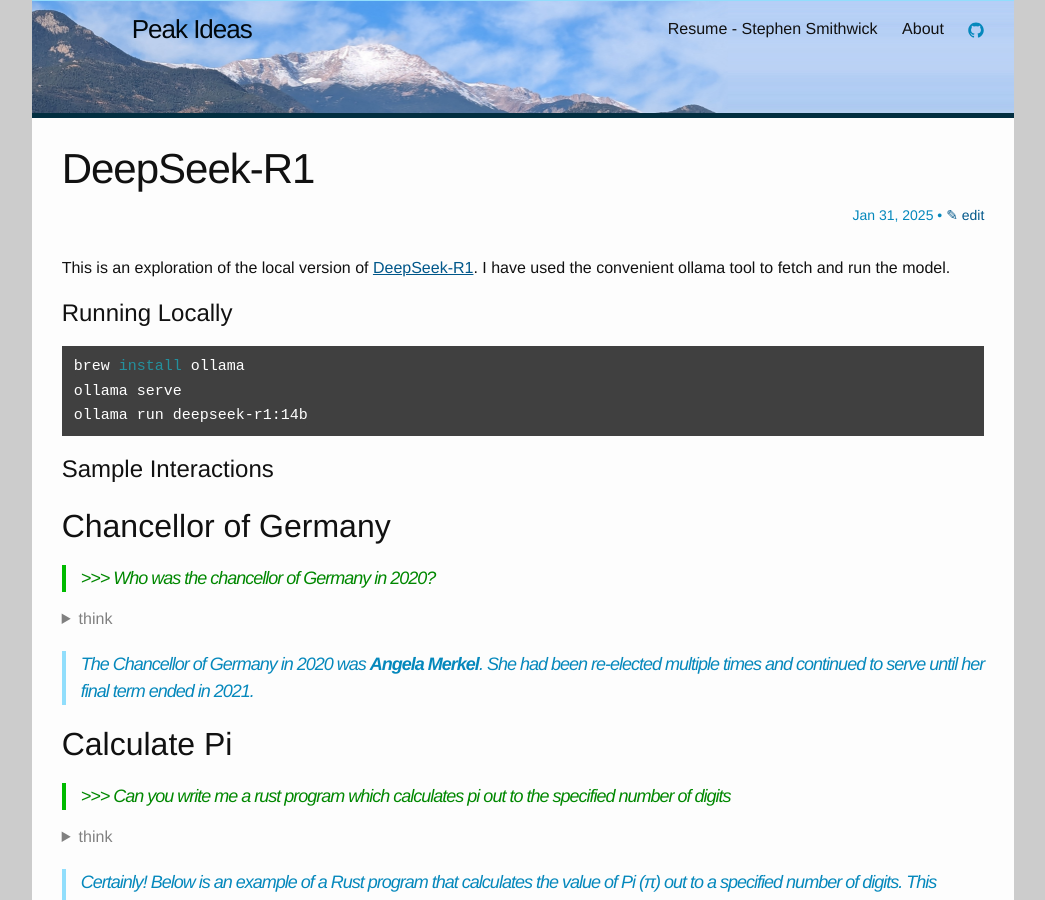
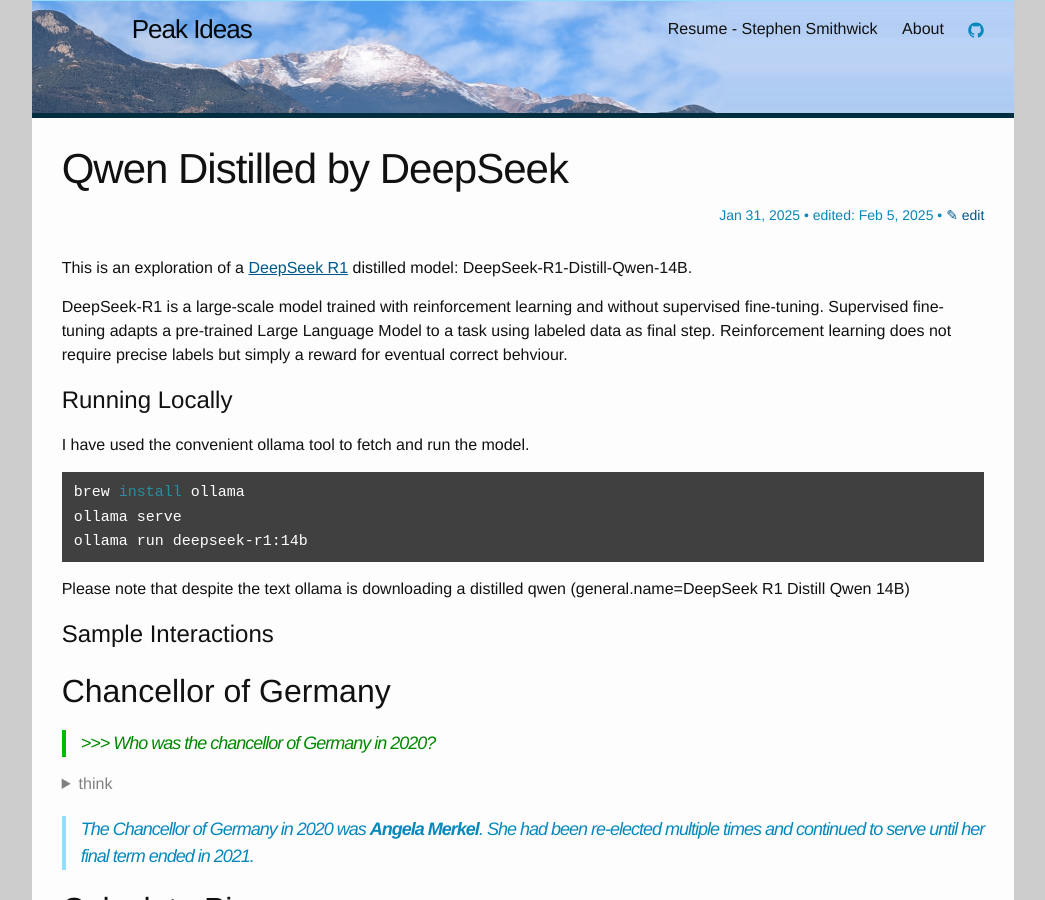
Before and after one commit to StephenSmithwick/StephenSmithwick.github.io, a Jekyll site: the page built from _posts/2025-01-31-Local-Qwen-Distilled-DeepSeek.md, in a window 1280 px wide and 900 px high. Shown: the whole window, without its empty margins (117-1162 px from the left). Built offline with Jekyll 4.4.1, drawn with Linux system fonts in a browser that asks for light colours.

Commit message:
Clarifying what model we're testing locally

````diff
--- a/_posts/2025-01-31-DeepSeek-R1.md
+++ b/_posts/2025-01-31-Local-Qwen-Distilled-DeepSeek.md
@@ -1,18 +1,26 @@
 ---
 layout: post
-title: DeepSeek-R1
+title: Qwen Distilled by DeepSeek
+last_edit: 2025-02-05
 published: true
 categories: ml
 ---
 
-This is an exploration of the local version of [DeepSeek-R1][DeepSeek-R1].  I have used the convenient ollama tool to fetch and run the model.
+This is an exploration of a [DeepSeek R1][DeepSeek-R1] distilled model: DeepSeek-R1-Distill-Qwen-14B.
+
+DeepSeek-R1 is a large-scale model trained with reinforcement learning and without supervised fine-tuning.
+Supervised fine-tuning adapts a pre-trained Large Language Model to a task using labeled data as final step.
+Reinforcement learning does not require precise labels but simply a reward for eventual correct behviour.
+
 
 # Running Locally
+I have used the convenient ollama tool to fetch and run the model.
 ```zsh
 brew install ollama
 ollama serve
 ollama run deepseek-r1:14b
 ```
+Please note that despite the text ollama is downloading a distilled qwen (general.name=DeepSeek R1 Distill Qwen 14B)
 # Sample Interactions
 ## Chancellor of Germany
 > \>\>\> Who was the chancellor of Germany in 2020?
@@ -1271,4 +1279,5 @@
 > Each house has a unique color, nationality, drink, and cigarette brand (with House 5 smoking Dunhill).
 
 [DeepSeek-R1]: https://github.com/deepseek-ai/DeepSeek-R1
+[DeepSeek-R1-Model]: https://huggingface.co/deepseek-ai/DeepSeek-R1
 [LlamaCPP_PR]: https://github.com/ggerganov/llama.cpp/pull/11453
````
